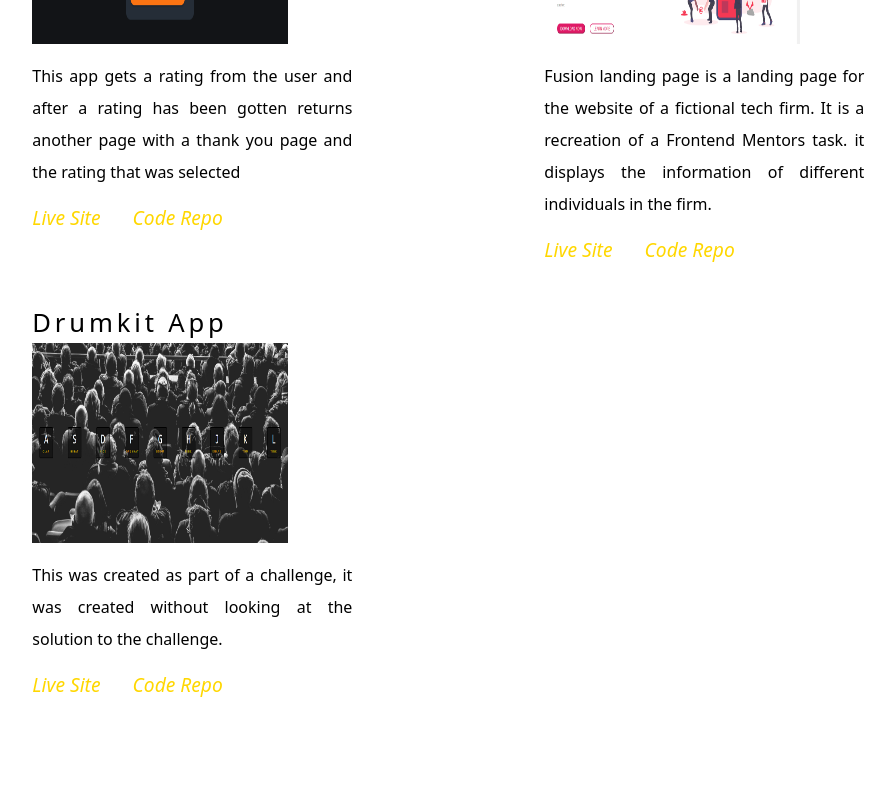
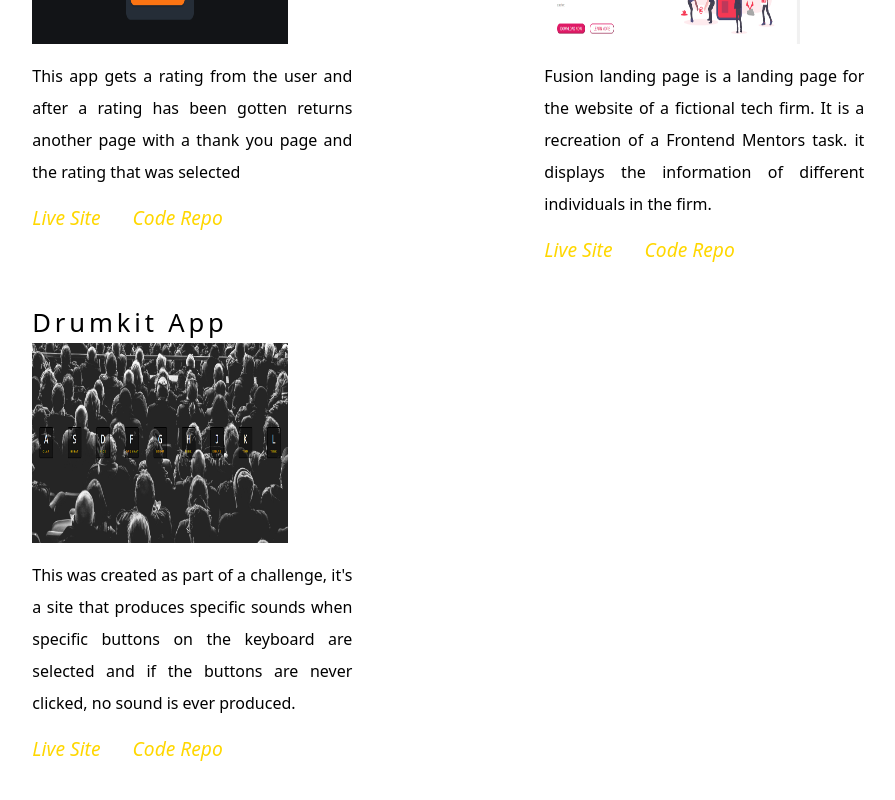
Before and after one commit to Justabingereader/Portfolio, a React (Create React App) app: page /projects in a window 1280 px wide. Shown: the part 1014-1814 px from the top of the page, without its empty margins (152-1047 px from the left). Before the commit the page ends 1778 px from the top, so only its background shows below. Built offline with nearby package versions, Linux system fonts and the light colour scheme.

Commit message:
Changed drumkit wording

```diff
--- a/src/components/Projects.js
+++ b/src/components/Projects.js
@@ -60,8 +60,8 @@ function Projects(){
                 <h5 >Drumkit App</h5>
             <img src={Drum} alt="Drumkit pic" className="img"/>
             <p className="project-body">This was created as part of a challenge,
-            it was created without looking at the solution
-            to the challenge.
+            it's a site that produces specific sounds when specific buttons on the
+            keyboard are selected and if the buttons are never clicked, no sound is ever produced.
             </p>
             <a href="https://the-drumkit-app.netlify.app/" className="live" target="_blank" rel="noreferrer">Live Site</a>
             <a href="https://github.com/Justabingereader/The-drumKit-app" className="repo" target="_blank" rel="noreferrer">Code Repo</a>
```
